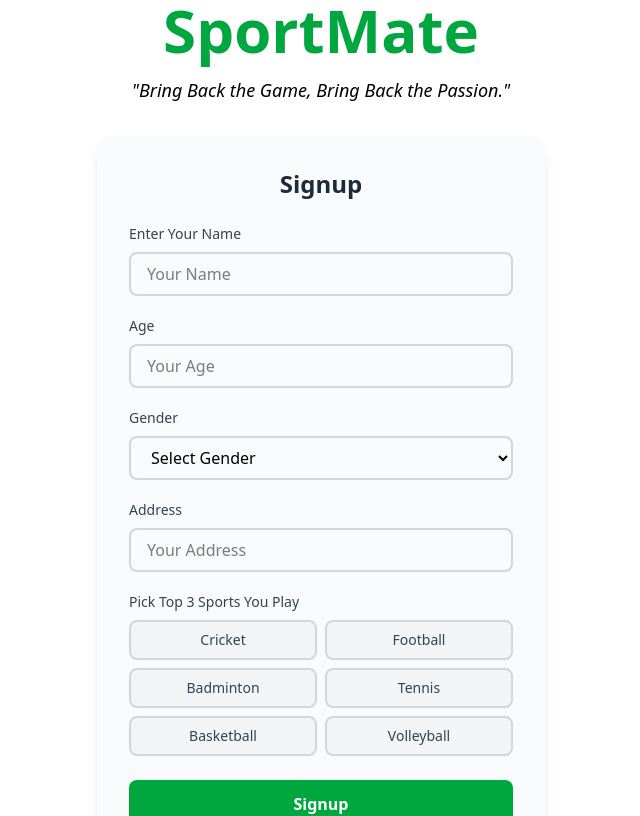
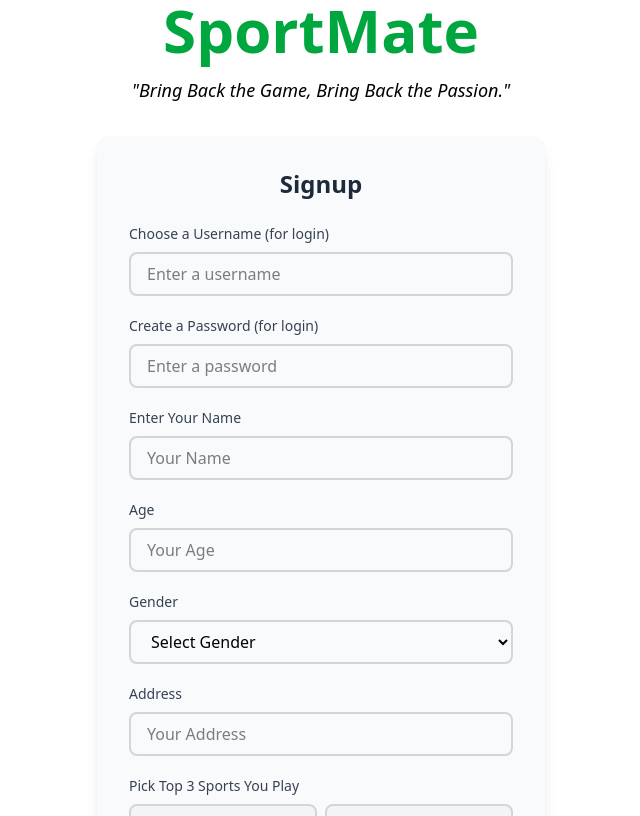
Before and after one commit to pulkitahuja02/sportmate-frontend, a React (Vite) app: page /signup in a window 1280 px wide. Shown: the top 816 px of the page, without its empty margins (319-959 px from the left). Built offline with nearby package versions, Linux system fonts and the light colour scheme.

Commit message:
frontend mai signup page mai username and password dala

```diff
--- a/src/pages/LoginPage.jsx
+++ b/src/pages/LoginPage.jsx
@@ -15,8 +15,7 @@ const LoginPage = () => {
   const [error, setError] = useState("");
   const navigate = useNavigate();
 
-  const handleLogin = () => {
-    // Validation logic
+  const handleLogin = async () => {
     if (!username && !password) {
       setError("Please enter valid credentials");
       return;
@@ -31,11 +30,26 @@ const LoginPage = () => {
     setError("");
     setIsLoading(true);
 
-    // Simulate API call
-    setTimeout(() => {
+    try {
+      const response = await fetch("https://sportmate-backend-i35i.onrender.com/api/auth/login", {
+        method: "POST",
+        headers: { "Content-Type": "application/json" },
+        body: JSON.stringify({ username, password })
+      });
+
+      const data = await response.json();
+
+      if (response.ok) {
+        navigate("/dashboard");
+      } else {
+        setError(data.error || "Login failed");
+      }
+    } catch (err) {
+      console.error("Login error:", err);
+      setError("Network error. Please try again.");
+    } finally {
       setIsLoading(false);
-      navigate("/dashboard");
-    }, 2000);
+    }
   };
 
   return (
@@ -49,7 +63,7 @@ const LoginPage = () => {
        type="text"
        value={username}
        onChange={(e) => setUsername(e.target.value)}
-       placeholder="Enter your username"
+       placeholder="Enter your username here"
       />
 
       {/* Password Input */}
--- a/src/pages/SignupPage.jsx
+++ b/src/pages/SignupPage.jsx
@@ -2,26 +2,25 @@ import { useState } from "react";
 import { useNavigate } from "react-router-dom";
 
 const SignupPage = () => {
+  const [username, setUsername] = useState("");
+  const [password, setPassword] = useState("");
   const [name, setName] = useState("");
   const [age, setAge] = useState("");
   const [gender, setGender] = useState("");
   const [address, setAddress] = useState("");
-  const [sports, setSports] = useState([]); // Top 3 sports
-  const [isLoading, setIsLoading] = useState(false); // Loading state
-  const [error, setError] = useState(""); // Error state
+  const [sports, setSports] = useState([]);
+  const [isLoading, setIsLoading] = useState(false);
+  const [error, setError] = useState("");
   const navigate = useNavigate();
 
-  // Sports options
   const sportsOptions = ["Cricket", "Football", "Badminton", "Tennis", "Basketball", "Volleyball"];
 
-  // Handle form submission
   const handleSignup = async () => {
-    if (!name || !age || !gender || !address || sports.length < 3) {
-      setError("Please fill all fields and select at least 3 sports.");
+    if (!username || !password || !name || !age || !gender || !address || sports.length < 3) {
+      setError("Please fill all fields, including login details, and select at least 3 sports.");
       return;
     }
 
-    // Validate age
     if (age < 0 || age > 120) {
       setError("Please enter a valid age.");
       return;
@@ -34,7 +33,7 @@ const SignupPage = () => {
       const response = await fetch("https://sportmate-backend-i35i.onrender.com/api/auth/signup", {
         method: "POST",
         headers: { "Content-Type": "application/json" },
-        body: JSON.stringify({ name, age, gender, address, sports }),
+        body: JSON.stringify({ username, password, name, age, gender, address, sports }),
       });
 
       const data = await response.json();
@@ -42,7 +41,7 @@ const SignupPage = () => {
         alert("Signup successful!");
         navigate("/dashboard");
       } else {
-        setError(data.message || "Signup failed. Please try again."); // Use backend error message
+        setError(data.message || "Signup failed. Please try again.");
       }
     } catch (err) {
       setError("Network error. Please try again.");
@@ -51,39 +50,55 @@ const SignupPage = () => {
     }
   };
 
-  // Handle sports selection
   const handleSportsChange = (sport) => {
     if (sports.includes(sport)) {
-      setSports(sports.filter((s) => s !== sport)); // Remove sport if already selected
+      setSports(sports.filter((s) => s !== sport));
     } else {
       if (sports.length < 3) {
-        setSports([...sports, sport]); // Add sport if less than 3 selected
+        setSports([...sports, sport]);
       }
     }
   };
 
   return (
     <div className="flex flex-col items-center justify-center min-h-screen bg-white font-poppins">
-      {/* Logo and Tagline */}
       <div className="text-center mb-8">
         <h1 className="text-6xl font-bold text-green-600 mb-4">SportMate</h1>
-        <p className="text-lg text-black italic">
-          "Bring Back the Game, Bring Back the Passion."
-        </p>
+        <p className="text-lg text-black italic">"Bring Back the Game, Bring Back the Passion."</p>
       </div>
 
-      {/* Signup Form */}
       <div className="bg-gray-50 p-8 rounded-xl shadow-lg w-full max-w-md">
         <h2 className="text-2xl font-bold text-gray-800 mb-6 text-center">Signup</h2>
 
-        {/* Error Message */}
         {error && <p className="text-red-500 text-sm mb-4 text-center">{error}</p>}
 
-        {/* Name Input */}
+        {/* Username */}
         <div className="mb-5">
-          <label className="block text-gray-700 text-sm font-medium mb-2">
-            Enter Your Name
-          </label>
+          <label className="block text-gray-700 text-sm font-medium mb-2">Choose a Username (for login)</label>
+          <input
+            type="text"
+            placeholder="Enter a username"
+            className="w-full px-4 py-2 border-2 border-gray-300 rounded-lg focus:outline-none focus:border-green-500 focus:ring-2 focus:ring-green-500 transition duration-300"
+            value={username}
+            onChange={(e) => setUsername(e.target.value)}
+          />
+        </div>
+
+        {/* Password */}
+        <div className="mb-5">
+          <label className="block text-gray-700 text-sm font-medium mb-2">Create a Password (for login)</label>
+          <input
+            type="password"
+            placeholder="Enter a password"
+            className="w-full px-4 py-2 border-2 border-gray-300 rounded-lg focus:outline-none focus:border-green-500 focus:ring-2 focus:ring-green-500 transition duration-300"
+            value={password}
+            onChange={(e) => setPassword(e.target.value)}
+          />
+        </div>
+
+        {/* Name */}
+        <div className="mb-5">
+          <label className="block text-gray-700 text-sm font-medium mb-2">Enter Your Name</label>
           <input
             type="text"
             placeholder="Your Name"
@@ -93,11 +108,9 @@ const SignupPage = () => {
           />
         </div>
 
-        {/* Age Input */}
+        {/* Age */}
         <div className="mb-5">
-          <label className="block text-gray-700 text-sm font-medium mb-2">
-            Age
-          </label>
+          <label className="block text-gray-700 text-sm font-medium mb-2">Age</label>
           <input
             type="number"
             placeholder="Your Age"
@@ -107,11 +120,9 @@ const SignupPage = () => {
           />
         </div>
 
-        {/* Gender Input */}
+        {/* Gender */}
         <div className="mb-5">
-          <label className="block text-gray-700 text-sm font-medium mb-2">
-            Gender
-          </label>
+          <label className="block text-gray-700 text-sm font-medium mb-2">Gender</label>
           <select
             className="w-full px-4 py-2 border-2 border-gray-300 rounded-lg focus:outline-none focus:border-green-500 focus:ring-2 focus:ring-green-500 transition duration-300"
             value={gender}
@@ -124,11 +135,9 @@ const SignupPage = () => {
           </select>
         </div>
 
-        {/* Address Input */}
+        {/* Address */}
         <div className="mb-5">
-          <label className="block text-gray-700 text-sm font-medium mb-2">
-            Address
-          </label>
+          <label className="block text-gray-700 text-sm font-medium mb-2">Address</label>
           <input
             type="text"
             placeholder="Your Address"
@@ -138,15 +147,14 @@ const SignupPage = () => {
           />
         </div>
 
-        {/* Sports Selection */}
+        {/* Sports */}
         <div className="mb-6">
-          <label className="block text-gray-700 text-sm font-medium mb-2">
-            Pick Top 3 Sports You Play
-          </label>
+          <label className="block text-gray-700 text-sm font-medium mb-2">Pick Top 3 Sports You Play</label>
           <div className="grid grid-cols-2 gap-2">
             {sportsOptions.map((sport) => (
               <button
                 key={sport}
+                type="button"
                 className={`px-4 py-2 border-2 rounded-lg text-sm font-medium transition duration-300 ${
                   sports.includes(sport)
                     ? "bg-green-500 text-white border-green-500"
```
